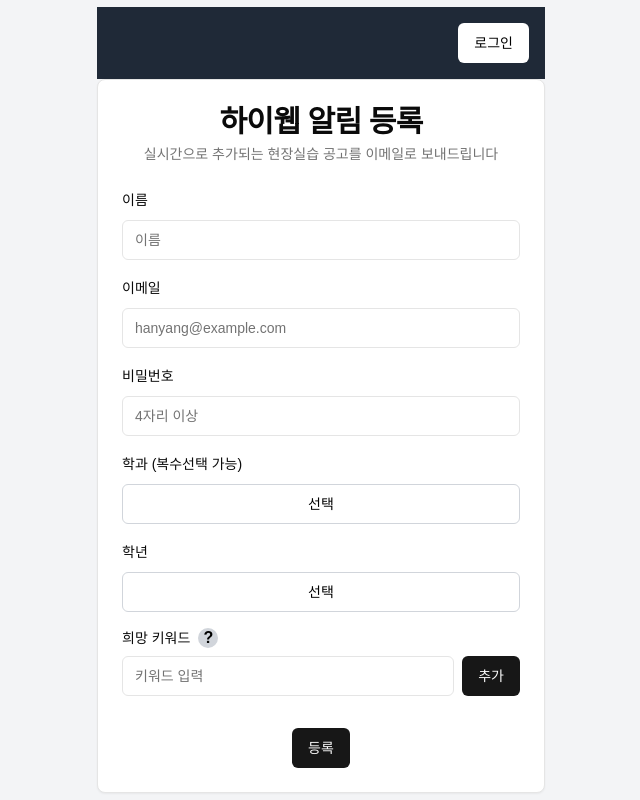
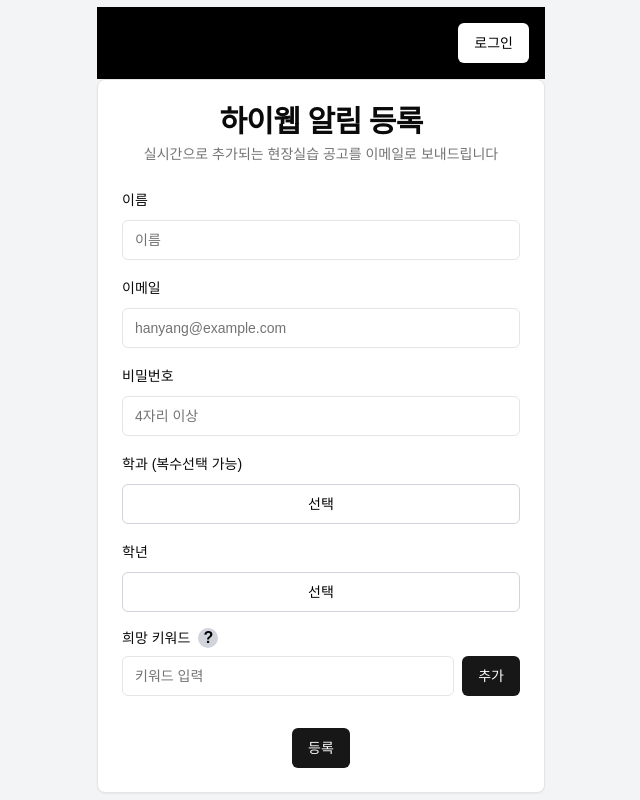
Before and after one commit to hywep/hywep-front, a Next.js app: page /register in a window 1280 px wide. Shown: the whole page, without its empty margins (319-959 px from the left). Built offline with nearby package versions, Linux system fonts and the light colour scheme.

Commit message:
feat: change header background color to black

```diff
--- a/src/components/forms/registerForm.tsx
+++ b/src/components/forms/registerForm.tsx
@@ -97,7 +97,7 @@ export function RegisterForm() {
 
     return (
         <div className="w-full max-w-md mx-auto">
-            <header className="w-full bg-gray-800 text-white p-4 flex justify-start items-center">
+            <header className="w-full bg-black text-white p-4 flex justify-start items-center">
                 <Button
                     onClick={handleLogin}
                     className="bg-white hover:bg-red-600 text-black px-4 py-2 ml-auto"
--- a/src/components/forms/settingForm.tsx
+++ b/src/components/forms/settingForm.tsx
@@ -111,7 +111,7 @@ export function SettingForm({user}: UserProp) {
 
     return (
         <div className="w-full max-w-md mx-auto">
-            <header className="w-full bg-gray-800 text-white p-4 flex justify-start items-center">
+            <header className="w-full bg-black text-white p-4 flex justify-start items-center">
                 <Button
                     onClick={handleLogout}
                     className="bg-white hover:bg-red-600 text-black px-4 py-2 ml-auto"
```
